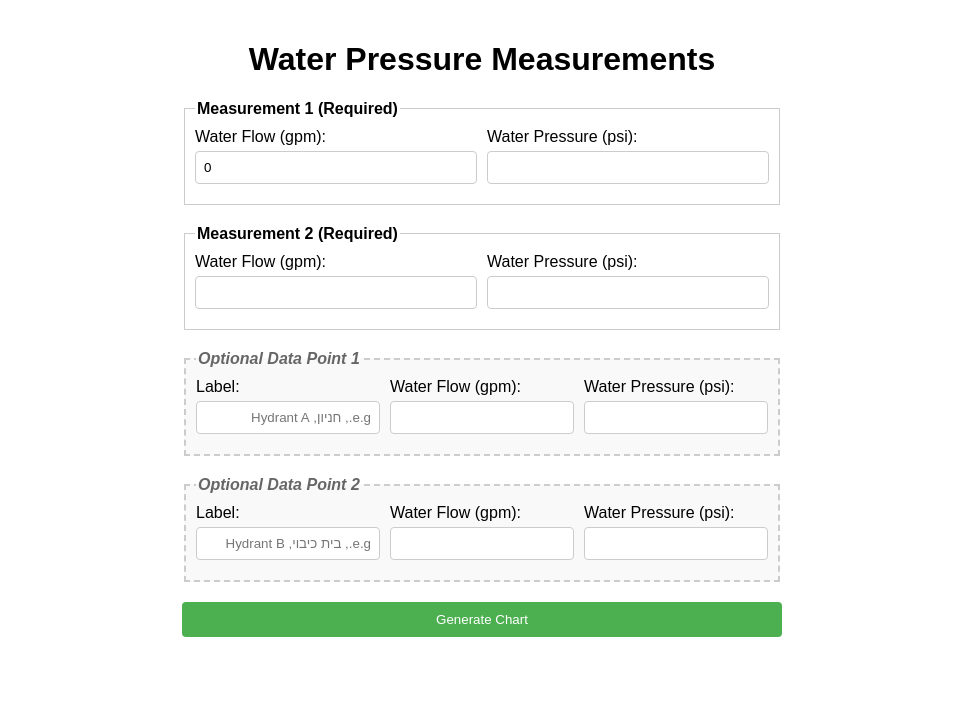
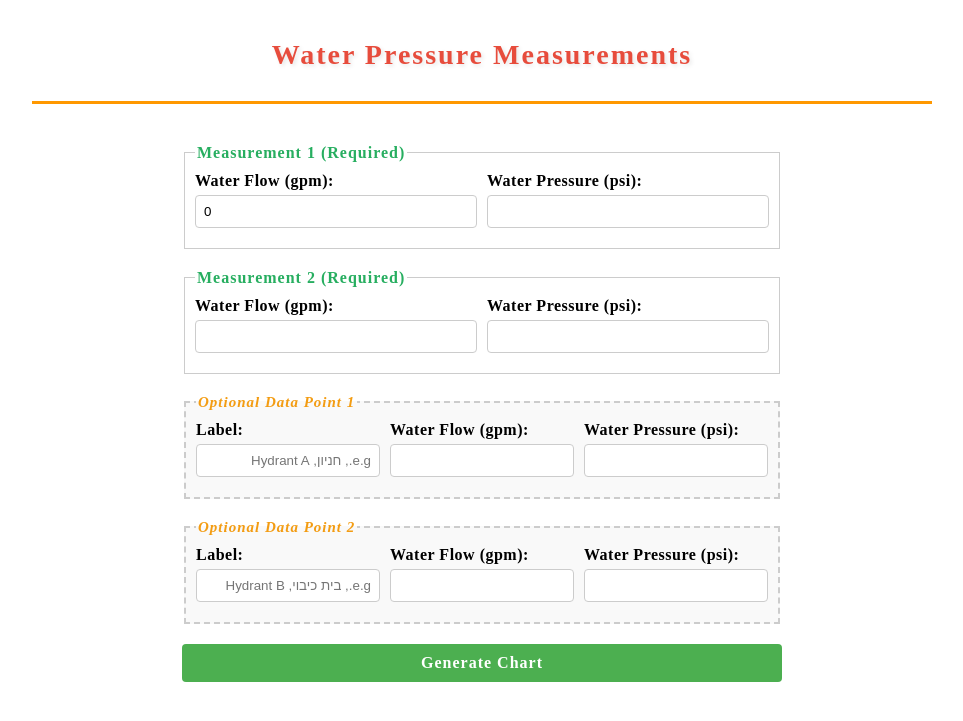
Before and after one commit to nadergan/water-supply, a Flask app: page / in a window 1280 px wide. Shown: the top 721 px of the page, without its empty margins (158-1121 px from the left). Run offline with Flask 3, Linux system fonts and the light colour scheme.

Commit message:
fix styles

```diff
--- a/main.py
+++ b/main.py
@@ -106,7 +106,10 @@ def plot_line(points, line_style='-', color='blue'):
         plt.plot(x[1:3], y[1:3], '--', color=color)  # Plot the line between the second and third points
     for txt in points[:3]:  # Label the first three points
         if (txt[0] != 0) or (txt[1] != 0):
-            plt.text(txt[0], txt[1], f'({int(txt[0])}, {int(txt[1])})', ha='left', va="center")
+            plt.text(txt[0], txt[1], f'({int(txt[0])}, {int(txt[1])})',
+                    ha='left', va="center", fontsize=10, fontfamily='monospace',
+                    fontweight='bold', bbox=dict(boxstyle="round,pad=0.3",
+                    facecolor='white', edgecolor='gray', alpha=0.8))
     plt.scatter(x[:3], y[:3], color=color)  # Scatter the first three points
 
 def plot_optional_point(point, label, color='green'):
@@ -134,10 +137,11 @@ def plot_optional_point(point, label, color='green'):
     else:
         display_text = coord_text
 
-    # Add label with Hebrew support
+    # Add label with enhanced styling and Hebrew support
     plt.text(x, y, display_text, ha='center', va='bottom',
-             bbox=dict(boxstyle="round,pad=0.3", facecolor=color, alpha=0.3),
-             fontsize=10, wrap=True)
+             bbox=dict(boxstyle="round,pad=0.4", facecolor=color, alpha=0.2,
+                      edgecolor=color, linewidth=1.5),
+             fontsize=11, fontweight='bold', wrap=True)
 
 def calculated_samples(points):
     """
@@ -170,8 +174,8 @@ def main(save_path, first_line_points, second_line_points, optional_points=None)
     plt.rc('lines', linewidth=2, color='red')
     plt.rc('grid', linestyle="-", color='black')
 
-    # Set figure size to match form width (600px max-width ≈ 8 inches at 75 DPI)
-    fig, ax = plt.subplots(figsize=(8, 5))
+    # Set figure size for larger chart display
+    fig, ax = plt.subplots(figsize=(10, 6.5))
 
     plot_line(first_line_points, '-', 'blue')
 
@@ -216,13 +220,17 @@ def main(save_path, first_line_points, second_line_points, optional_points=None)
     plt.gca().yaxis.set_minor_locator(MultipleLocator(1))
     plt.gca().tick_params(axis='both', which='both', length=0)
 
-    plt.tick_params(axis='both', which='both', left=True, bottom=True, right=False, top=False, color='black')
+    # Style axis numbers with colors
+    plt.tick_params(axis='x', which='major', left=False, bottom=True, right=False, top=False,
+                   color='#2E86AB', labelcolor='#2E86AB', labelsize=17, pad=8)  # Blue for x-axis
+    plt.tick_params(axis='y', which='major', left=True, bottom=False, right=False, top=False,
+                   color='#A23B72', labelcolor='#A23B72', labelsize=17, pad=8)  # Purple for y-axis
     plt.tick_params(axis='both', which='minor', width=1, length=0)
 
-    # Set labels with Hebrew support
-    plt.ylabel('Pressure (psi)', fontsize=12)
-    plt.xlabel('Flow (gpm)', fontsize=12)
-    plt.title('WATER SUPPLY ANALYSIS', fontsize=14)
+    # Set labels with stylish fonts and colors
+    plt.ylabel('Pressure (psi)', fontsize=12, fontfamily='Times New Roman', fontweight='bold', color='#A23B72')  # Purple to match y-axis numbers
+    plt.xlabel('Flow (gpm)', fontsize=12, fontfamily='Times New Roman', fontweight='bold', color='#2E86AB')  # Blue to match x-axis numbers
+    plt.title('WATER SUPPLY ANALYSIS', fontsize=18, fontfamily='Times New Roman', fontweight='bold', pad=20, color='#e74c3c')  # Bright red for prominence
     plt.grid(True)
 
     plt.tight_layout()
--- a/templates/index.html
+++ b/templates/index.html
@@ -6,13 +6,28 @@
     <script src="https://code.jquery.com/jquery-3.6.0.min.js"></script>
     <style>
         body {
-            font-family: Arial, sans-serif;
+            font-family: "Times New Roman", "Georgia", serif;
             margin: 0;
             padding: 20px;
+            letter-spacing: 0.5px;
         }
 
         h1 {
             text-align: center;
+            margin-bottom: 40px;
+            padding-bottom: 30px;
+            border-bottom: 3px solid #FF9800;
+            max-width: 900px;
+            margin-left: auto;
+            margin-right: auto;
+            position: relative;
+            color: #e74c3c !important;
+            font-weight: bold;
+            font-size: 28px;
+            font-family: "Times New Roman", "Georgia", serif;
+            text-shadow: 2px 2px 4px rgba(0,0,0,0.1);
+            letter-spacing: 2px;
+            font-stretch: expanded;
         }
 
         form {
@@ -28,6 +43,10 @@
 
         legend {
             font-weight: bold;
+            color: #27ae60 !important;
+            font-size: 16px;
+            font-family: "Times New Roman", "Georgia", serif;
+            letter-spacing: 1px;
         }
 
         .measurement {
@@ -63,6 +82,9 @@
         label {
             display: block;
             margin-bottom: 5px;
+            font-family: "Times New Roman", "Georgia", serif;
+            font-weight: bold;
+            letter-spacing: 0.5px;
         }
 
         input[type="number"], input[type="text"] {
@@ -88,6 +110,10 @@
             border-radius: 4px;
             cursor: pointer;
             width: 100%;
+            font-family: "Times New Roman", "Georgia", serif;
+            font-weight: bold;
+            font-size: 16px;
+            letter-spacing: 1px;
         }
 
         button:hover {
@@ -100,8 +126,11 @@
         }
 
         .optional-section legend {
-            color: #666;
+            color: #f39c12 !important;
             font-style: italic;
+            font-size: 15px;
+            font-family: "Times New Roman", "Georgia", serif;
+            letter-spacing: 1px;
         }
 
         @media screen and (max-width: 600px) {
```
Also changed, not shown: other parts of templates/index.html (+69 -5 lines), 1 other file.
